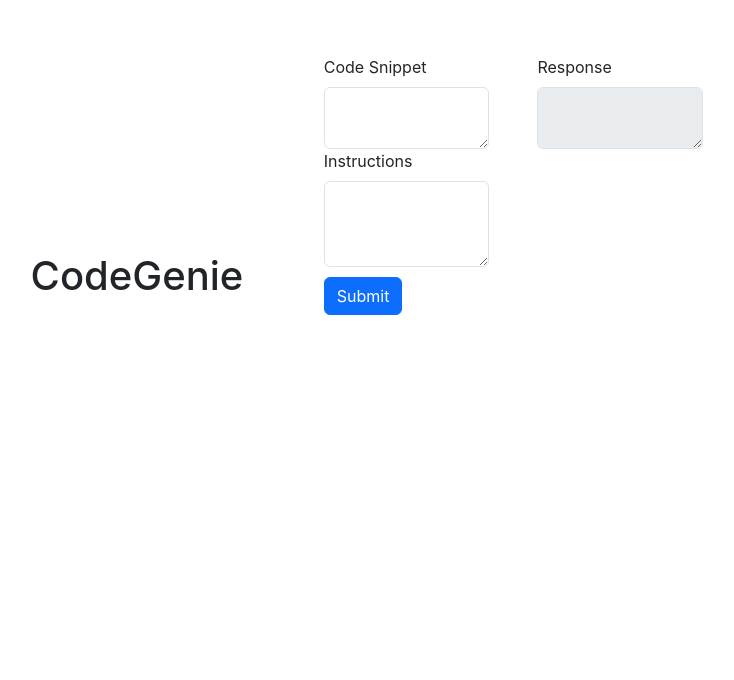
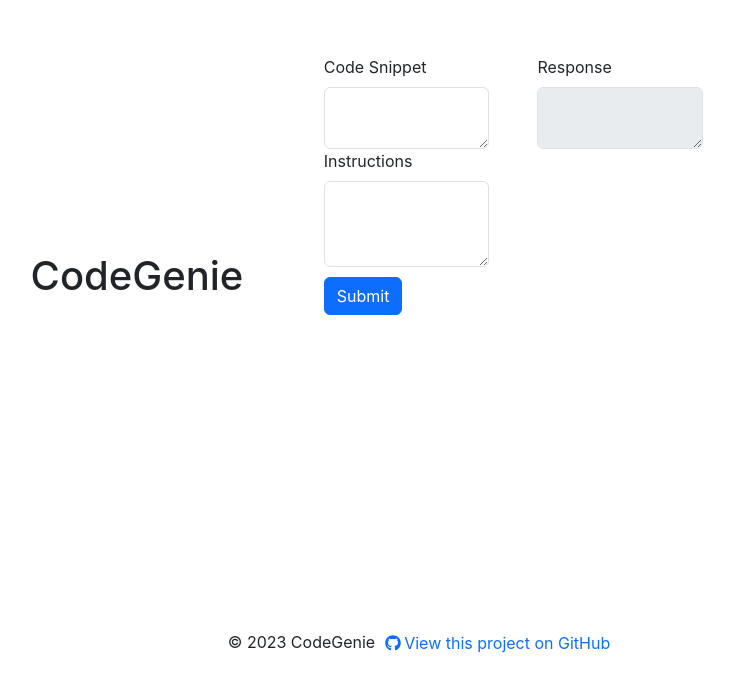
Before and after one commit to jcarney2024/CodeGenie, a React (Create React App) app: page / in a window 1280 px wide. Shown: the part 120-800 px from the top of the page, without its empty margins (221-955 px from the left). Built offline with nearby package versions, Linux system fonts and the light colour scheme.

Commit message:
Added a Footer!

```diff
--- a/package.json
+++ b/package.json
@@ -16,6 +16,7 @@
     "react-dom": "^18.2.0",
     "react-fontawesome": "^1.7.1",
     "react-helmet": "^6.1.0",
+    "react-icons": "^4.7.1",
     "react-scripts": "5.0.1",
     "web-vitals": "^3.1.1"
   },
--- a/src/App.css
+++ b/src/App.css
@@ -10,3 +10,35 @@
   align-items: center;
   justify-content: center;
 }
+
+footer {
+  position: fixed;
+  bottom: 0;
+  left: 0;
+  width: 100%;
+  display: flex;
+  justify-content: center;
+  align-items: center;
+  text-align: center;
+  padding-bottom: 10px;
+}
+
+footer p {
+  margin-right: 10px;
+}
+
+footer p,
+footer a {
+  display: flex;
+  align-items: center;
+  justify-content: center;
+}
+
+footer a {
+  margin-top: -15px;
+  text-decoration: none;
+}
+
+footer a svg {
+  margin-right: 3px;
+}
--- a/src/App.js
+++ b/src/App.js
@@ -1,6 +1,7 @@
 import './App.css';
 import React from 'react';
 import CodeInput from './CodeInput';
+import { FaGithub } from 'react-icons/fa';
 
 function App() {
   return (
@@ -9,6 +10,12 @@
       <div className="center-content" style={{ paddingTop: "20px"}}>
         <CodeInput />
       </div>
+      <footer>
+        <p>© 2023 CodeGenie</p>
+        <a href="https://github.com/jcarney2024/CodeGenie">
+          <FaGithub /> View this project on GitHub
+        </a>
+      </footer>
     </div>
   );
 }
```
Also changed, not shown: 1 other file (tests, documents, lock files or other folders).
